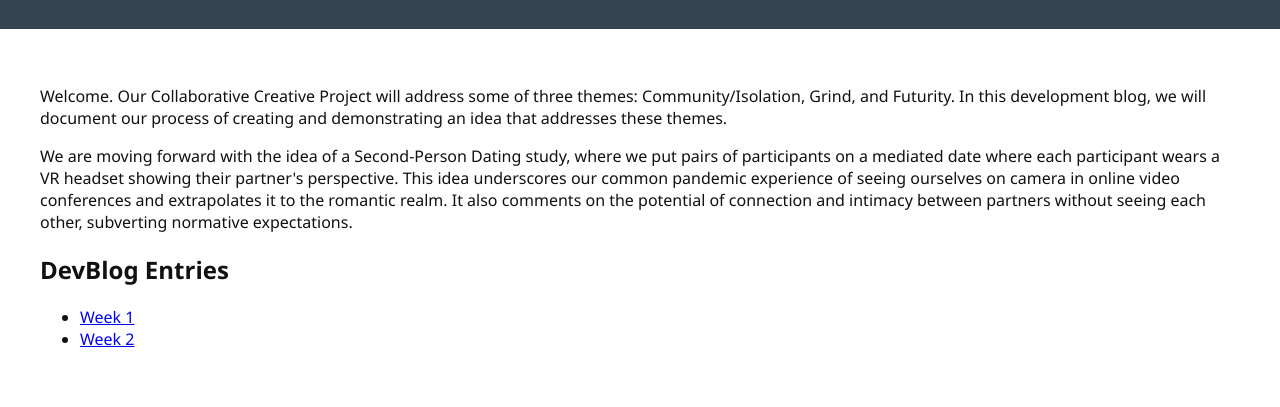
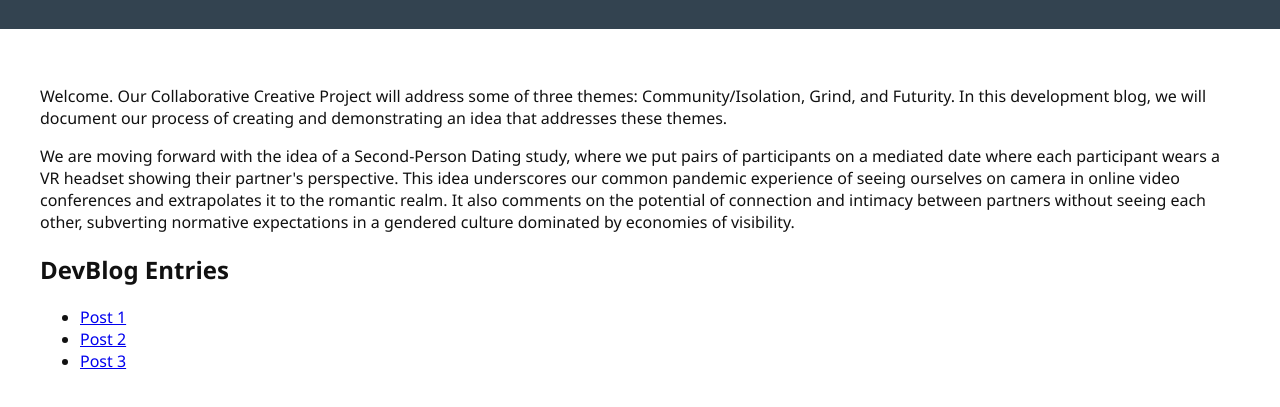
Before and after one commit to broad-well/ccp-devblog, a plain HTML site: page index.html in a window 1280 px wide. Shown: the part 103-510 px from the top of the page. Drawn offline with Linux system fonts and the light colour scheme.

Commit message:
Add link to post 3

```diff
--- a/index.html
+++ b/index.html
@@ -23,13 +23,14 @@
             common pandemic experience of seeing ourselves on camera in online video conferences
             and extrapolates it to the romantic realm. It also comments on the potential of
             connection and intimacy between partners without seeing each other, subverting
-            normative expectations.</p>
+            normative expectations in a gendered culture dominated by economies of visibility.</p>
 
         <h2>DevBlog Entries</h2>
 
         <ul>
-            <li><a href="https://docs.google.com/document/d/e/2PACX-1vSMJ30x0mxrUN3JaPONlZ48YSiGMU5G8Q8_HEWjOJztpCrqbRcO7i6xr6mMX-epqqlwEb4WarMqXf-D/pub">Week 1</a></li>
-            <li><a href="https://docs.google.com/document/d/e/2PACX-1vSxC9_Ap1tYJ1Bo7PySQKH0qMl62oe1zljH4ylJMFgW3dBGPjw5OTX-EZWpz6zGRp0gI1wKnBv7zX3a/pub">Week 2</a></li>
+            <li><a href="https://docs.google.com/document/d/e/2PACX-1vSMJ30x0mxrUN3JaPONlZ48YSiGMU5G8Q8_HEWjOJztpCrqbRcO7i6xr6mMX-epqqlwEb4WarMqXf-D/pub">Post 1</a></li>
+            <li><a href="https://docs.google.com/document/d/e/2PACX-1vSxC9_Ap1tYJ1Bo7PySQKH0qMl62oe1zljH4ylJMFgW3dBGPjw5OTX-EZWpz6zGRp0gI1wKnBv7zX3a/pub">Post 2</a></li>
+            <li><a href="https://docs.google.com/document/d/e/2PACX-1vQmxHGzYxfQtPXYIOcPXaHvJ7MAklINCJ_YKyPcjseIazBfCNEeBFz6fVrUM6Xg98BTpeRrgnlMEJYz/pub">Post 3</a></li>
         </ul>
     </main>
 </body>
```
